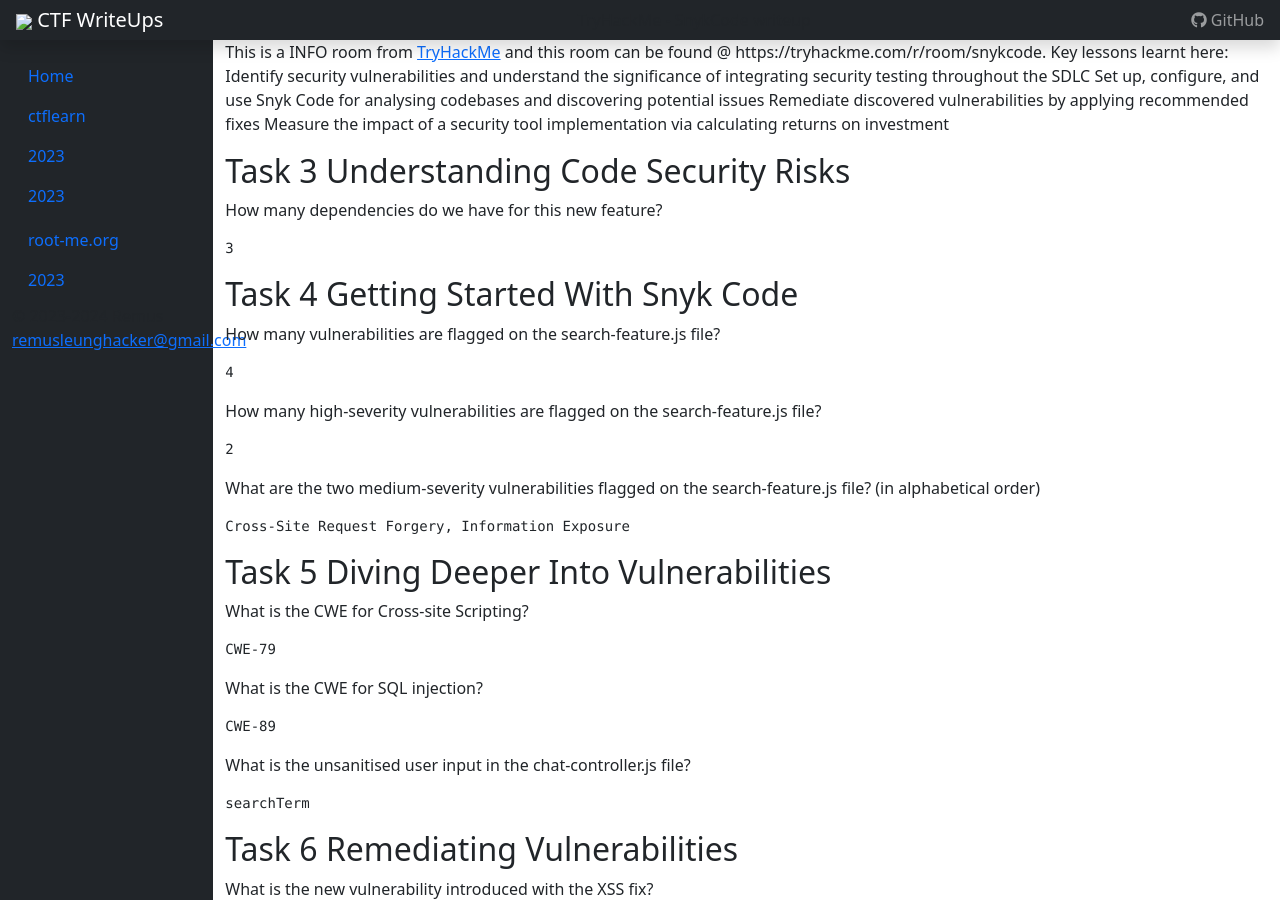
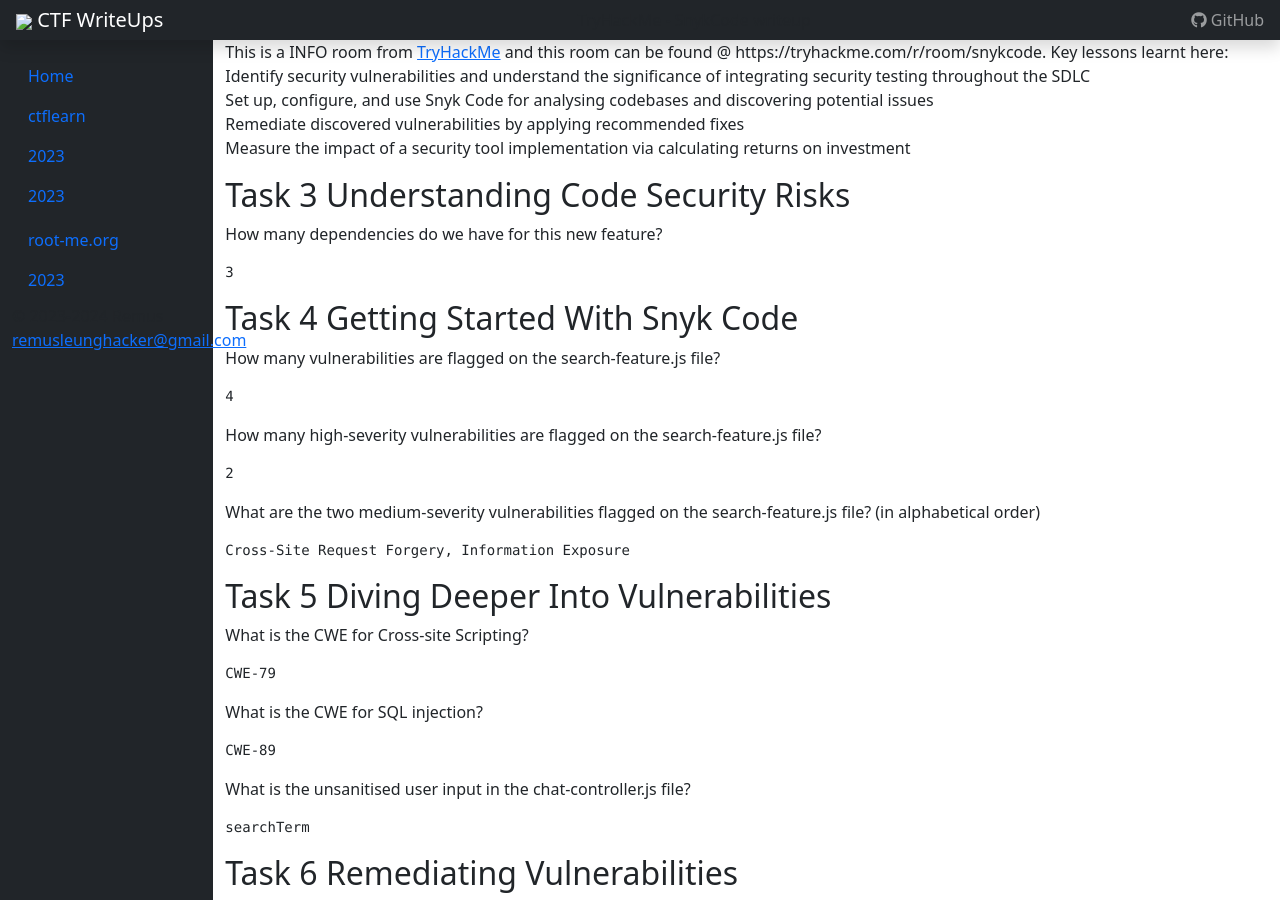
Before and after one commit to RemusDBD/remusctf-writeup, a Jekyll site: the page built from 2024-ctf-trainings/tryhackme/SnykCode.md, in a window 1280 px wide and 900 px high. Built offline with Jekyll 4.4.1, drawn with Linux system fonts in a browser that asks for light colours; nearby versions of some CDN libraries; our own code applies the rules of GitHub Pages for plain Markdown files.

```diff
--- a/2024-ctf-trainings/tryhackme/SnykCode.md
+++ b/2024-ctf-trainings/tryhackme/SnykCode.md
@@ -9,10 +9,10 @@ tags:
 
 This is a INFO room from [TryHackMe](https://www.tryhackme.com/) and this room can be found @ https://tryhackme.com/r/room/snykcode.
 Key lessons learnt here:
-    Identify security vulnerabilities and understand the significance of integrating security testing throughout the SDLC
-    Set up, configure, and use Snyk Code for analysing codebases and discovering potential issues
-    Remediate discovered vulnerabilities by applying recommended fixes
-    Measure the impact of a security tool implementation via calculating returns on investment
+    Identify security vulnerabilities and understand the significance of integrating security testing throughout the SDLC <br>
+    Set up, configure, and use Snyk Code for analysing codebases and discovering potential issues <br>
+    Remediate discovered vulnerabilities by applying recommended fixes <br>
+    Measure the impact of a security tool implementation via calculating returns on investment <br>
 
 
 ## Task 3 Understanding Code Security Risks
```
